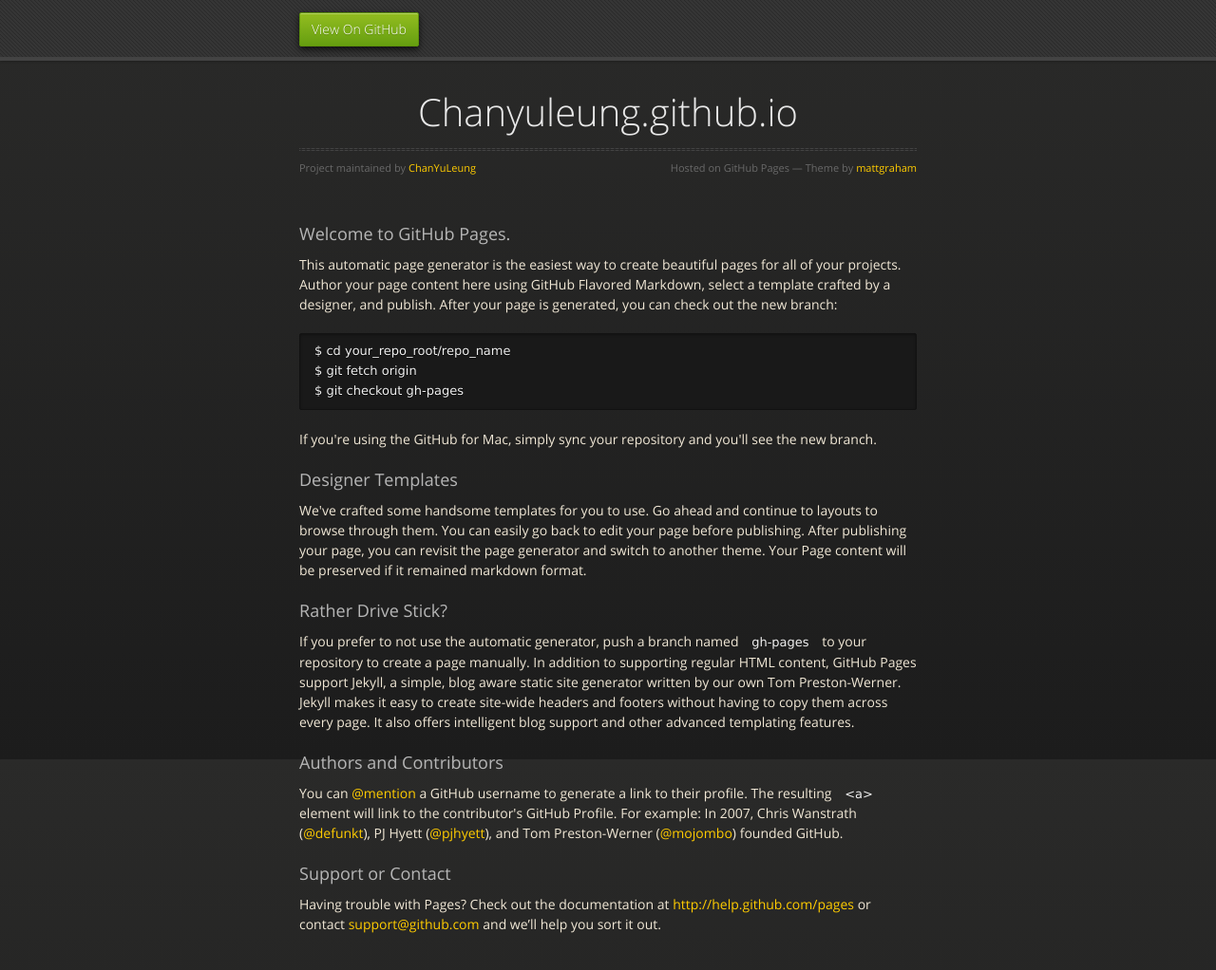
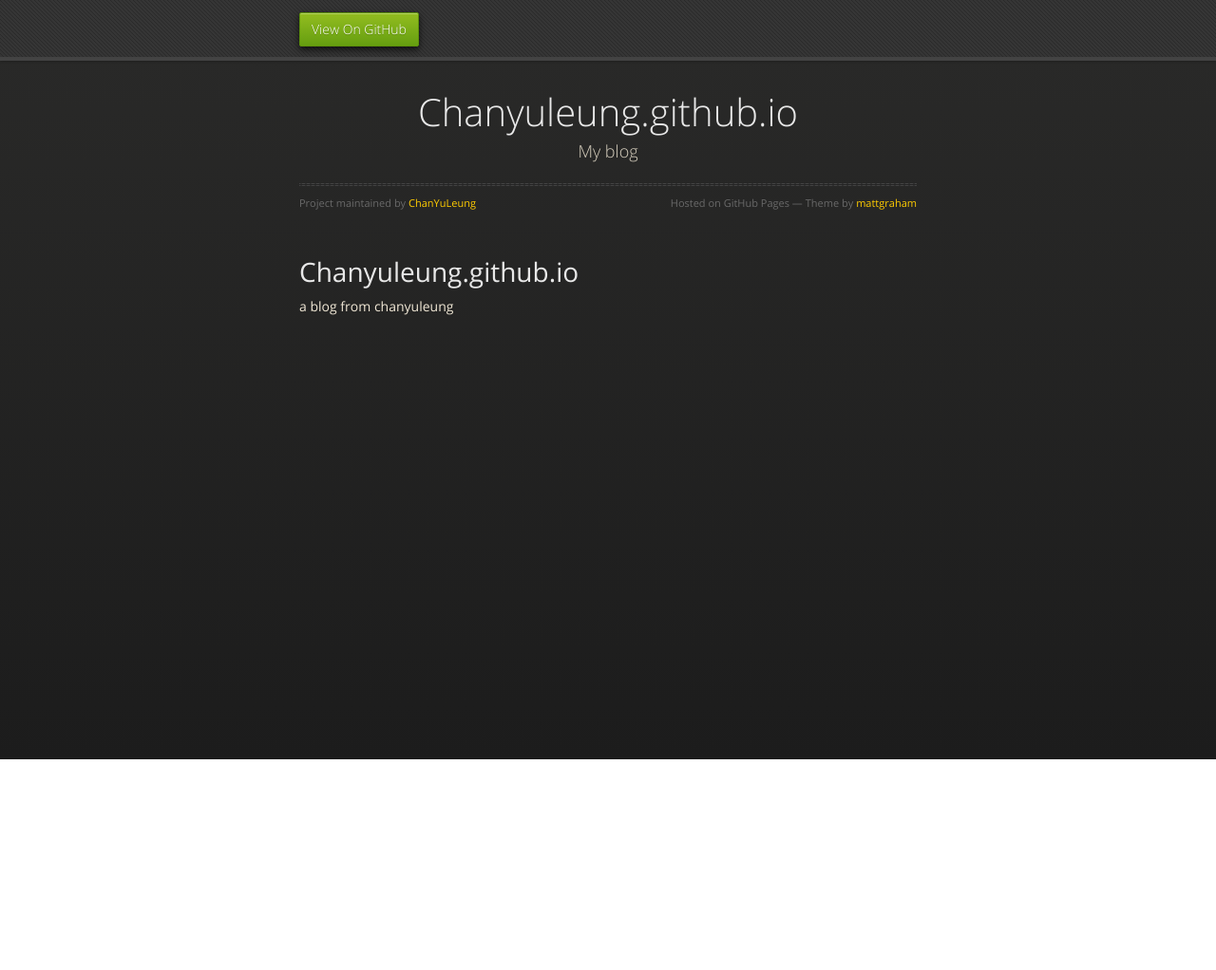
Before and after one commit to ChanYuLeung/ChanYuLeung.github.io, a plain HTML site: page index.html in a window 1280 px wide. Shown: the whole page at 95% size. After the commit the page ends 800 px from the top, so only its background shows below. Drawn offline with nearby package versions, Linux system fonts and the light colour scheme.

Commit message:
Replace master branch with page content via GitHub

```diff
--- a/index.html
+++ b/index.html
@@ -29,43 +29,16 @@
       <section>
         <div id="title">
           <h1>Chanyuleung.github.io</h1>
-          <p></p>
+          <p>My blog</p>
           <hr>
           <span class="credits left">Project maintained by <a href="https://github.com/ChanYuLeung">ChanYuLeung</a></span>
           <span class="credits right">Hosted on GitHub Pages &mdash; Theme by <a href="https://twitter.com/michigangraham">mattgraham</a></span>
         </div>
 
-        <h3>
-<a name="welcome-to-github-pages" class="anchor" href="#welcome-to-github-pages"><span class="octicon octicon-link"></span></a>Welcome to GitHub Pages.</h3>
+        <h1>
+<a name="chanyuleunggithubio" class="anchor" href="#chanyuleunggithubio"><span class="octicon octicon-link"></span></a>Chanyuleung.github.io</h1>
 
-<p>This automatic page generator is the easiest way to create beautiful pages for all of your projects. Author your page content here using GitHub Flavored Markdown, select a template crafted by a designer, and publish. After your page is generated, you can check out the new branch:</p>
-
-<pre><code>$ cd your_repo_root/repo_name
-$ git fetch origin
-$ git checkout gh-pages
-</code></pre>
-
-<p>If you're using the GitHub for Mac, simply sync your repository and you'll see the new branch.</p>
-
-<h3>
-<a name="designer-templates" class="anchor" href="#designer-templates"><span class="octicon octicon-link"></span></a>Designer Templates</h3>
-
-<p>We've crafted some handsome templates for you to use. Go ahead and continue to layouts to browse through them. You can easily go back to edit your page before publishing. After publishing your page, you can revisit the page generator and switch to another theme. Your Page content will be preserved if it remained markdown format.</p>
-
-<h3>
-<a name="rather-drive-stick" class="anchor" href="#rather-drive-stick"><span class="octicon octicon-link"></span></a>Rather Drive Stick?</h3>
-
-<p>If you prefer to not use the automatic generator, push a branch named <code>gh-pages</code> to your repository to create a page manually. In addition to supporting regular HTML content, GitHub Pages support Jekyll, a simple, blog aware static site generator written by our own Tom Preston-Werner. Jekyll makes it easy to create site-wide headers and footers without having to copy them across every page. It also offers intelligent blog support and other advanced templating features.</p>
-
-<h3>
-<a name="authors-and-contributors" class="anchor" href="#authors-and-contributors"><span class="octicon octicon-link"></span></a>Authors and Contributors</h3>
-
-<p>You can <a href="https://github.com/blog/821" class="user-mention">@mention</a> a GitHub username to generate a link to their profile. The resulting <code>&lt;a&gt;</code> element will link to the contributor's GitHub Profile. For example: In 2007, Chris Wanstrath (<a href="https://github.com/defunkt" class="user-mention">@defunkt</a>), PJ Hyett (<a href="https://github.com/pjhyett" class="user-mention">@pjhyett</a>), and Tom Preston-Werner (<a href="https://github.com/mojombo" class="user-mention">@mojombo</a>) founded GitHub.</p>
-
-<h3>
-<a name="support-or-contact" class="anchor" href="#support-or-contact"><span class="octicon octicon-link"></span></a>Support or Contact</h3>
-
-<p>Having trouble with Pages? Check out the documentation at <a href="http://help.github.com/pages">http://help.github.com/pages</a> or contact <a href="mailto:support@github.com">support@github.com</a> and we’ll help you sort it out.</p>
+<p>a blog from chanyuleung</p>
       </section>
 
     </div>
```
Also changed, not shown: params.json (+1 -1 lines), images/bullet.png.
